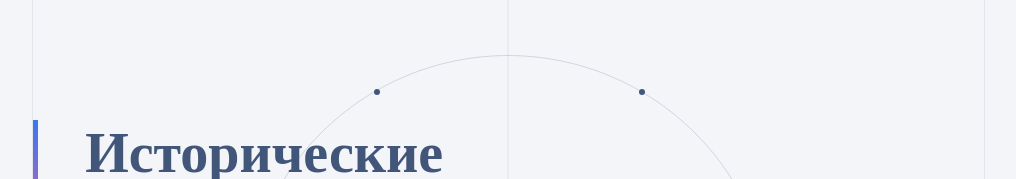
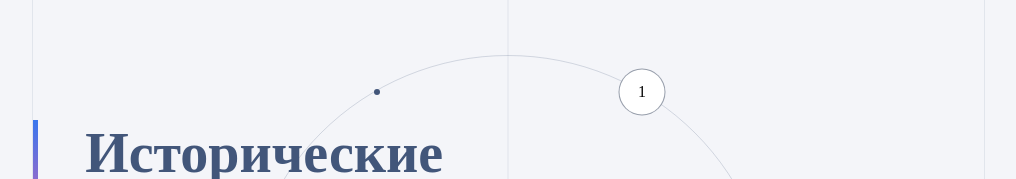
Before and after one commit to Valeriy8500/history-slider-app, a React (Create React App) app: page / in a window 1280 px wide. Shown: the top 179 px of the page, without its empty margins (186-1202 px from the left). Built offline with nearby package versions, Linux system fonts and the light colour scheme.

Commit message:
feat: реализовал смену слайдов на круге по кнопке

```diff
--- a/src/components/slider/slider.scss
+++ b/src/components/slider/slider.scss
@@ -106,6 +106,16 @@
   opacity: 1;
 }
 
+.point:nth-child(1)::before {
+  opacity: 1;
+  width: 45px;
+  height: 45px;
+}
+
+.point:nth-child(1):hover {
+  transform: none;
+}
+
 .switches-container {
   margin-left: 5%;
   width: 150px;
@@ -149,18 +159,17 @@
   padding-left: 5%;
   padding-right: 5%;
   position: relative;
+  z-index: 999;
 }
 
-.fade-in {
+.slider-container-fade-in {
   opacity: 1;
   transition: opacity 0.5s ease-in-out;
-  /* Плавная анимация появления */
 }
 
-.fade-out {
+.slider-container-fade-out {
   opacity: 0;
   transition: opacity 0.5s ease-in-out;
-  /* Плавная анимация исчезновения */
 }
 
 .swiper {
--- a/src/components/slider/slider.tsx
+++ b/src/components/slider/slider.tsx
@@ -9,10 +9,26 @@ import { ReactElement, useEffect, useState } from 'react';
 import './slider.scss';
 
 export const Slider = (): ReactElement => {
+  const [slideInfoArr, setSlideInfoArr] = useState(slideInfo);
   const [slideState, setSlideState] = useState(slideInfo[0]);
   const [currStartDate, setCurrStartDate] = useState(Number(slideState.startDate));
   const [currEndDate, setCurrEndDate] = useState(Number(slideState.endDate));
   const [sliderAnimation, setSliderAnimation] = useState(true);
+  const [pointsPosition, setPointsPosition] = useState<any>([]);
+
+  useEffect(() => {
+    let arr: Object[] = [];
+
+    slideInfo.forEach((item) => {
+      const angle = (item.numForCircle / numPoints) * 2 * Math.PI;
+      const x = centerX + radius * Math.cos(angle);
+      const y = centerY + radius * Math.sin(angle);
+
+      arr = [...arr, { x, y, id: item.id }];
+    });
+
+    setPointsPosition(arr);
+  }, []);
 
   useEffect(() => {
     if (currStartDate < Number(slideState.startDate)) {
@@ -45,6 +61,45 @@ export const Slider = (): ReactElement => {
     }, 500);
   };
 
+  const onClickRightBtn = () => {
+    let arr: Object[] = [];
+
+    const updatedSlideInfo = slideInfoArr.map((item, index) => {
+      if (index === 0) {
+        return { ...item, numForCircle: slideInfo[slideInfo.length - 1].numForCircle };
+      } else {
+        return { ...item, numForCircle: slideInfo[index - 1].numForCircle };
+      }
+    });
+
+    const firstEl = updatedSlideInfo[0];
+    updatedSlideInfo.push(firstEl);
+    updatedSlideInfo.shift();
+
+    setSlideInfoArr(updatedSlideInfo);
+
+    updatedSlideInfo.forEach((item) => {
+      const angle = (item.numForCircle / numPoints) * 2 * Math.PI;
+      const x = centerX + radius * Math.cos(angle);
+      const y = centerY + radius * Math.sin(angle);
+
+      arr = [...arr, { x, y, id: item.id }];
+    });
+
+    setPointsPosition(arr);
+
+    onSliderAnimation();
+    setTimeout(() => {
+      setSlideState((prev) => {
+        if (prev.id === 6) {
+          return slideInfo.filter((i) => i.id === 1)[0];
+        } else {
+          return slideInfo.filter((i) => i.id === prev.id + 1)[0];
+        }
+      });
+    }, 500);
+  };
+
   const onClickLeftBtn = () => {
     onSliderAnimation();
     setTimeout(() => {
@@ -58,40 +113,23 @@ export const Slider = (): ReactElement => {
     }, 500);
   }
 
-  const onClickRightBtn = () => {
-    onSliderAnimation();
-    setTimeout(() => {
-      setSlideState((prev) => {
-        if (prev.id === 6) {
-          return slideInfo.filter((i) => i.id === 1)[0];
-        } else {
-          return slideInfo.filter((i) => i.id === prev.id + 1)[0];
-        }
-      });
-    }, 500);
-  };
-
-  const points = slideInfo.map((item, index) => {
-    const angle = (index / numPoints) * 2 * Math.PI;
-    const x = centerX + radius * Math.cos(angle);
-    const y = centerY + radius * Math.sin(angle);
-
-    return (
-      <div
-        key={item.id}
-        className="point"
-        style={{ left: `${x}px`, top: `${y}px` }}
-        id={String(item.id)}
-        onClick={() => onPointClick(item.id)}
-      ></div>
-    );
-  });
-
   return (
     <div className='main-content'>
       <div className='circle-container'>
         <div className="circle">
-          {points}
+          <div className='point-container'>
+            {pointsPosition.map((item: { x: number, y: number, id: number }) => {
+              return (
+                <div
+                  key={item.id}
+                  className="point"
+                  style={{ left: `${item.x}px`, top: `${item.y}px` }}
+                  id={String(item.id)}
+                  onClick={() => onPointClick(item.id)}
+                ></div>
+              );
+            })}
+          </div>
           <div
             className="circle-date-container"
           >
@@ -115,7 +153,12 @@ export const Slider = (): ReactElement => {
         </div>
       </div>
 
-      <div className={sliderAnimation ? 'slider-container fade-in' : 'slider-container fade-out'}>
+      <div
+        className={
+          sliderAnimation ? 'slider-container slider-container-fade-in'
+            : 'slider-container slider-container-fade-out'
+        }
+      >
         <Swiper
           modules={[Navigation]}
           spaceBetween={50}
--- a/src/constans/constans.ts
+++ b/src/constans/constans.ts
@@ -4,6 +4,7 @@ export const slideInfo = [
     name: 'Литература',
     startDate: '1992',
     endDate: '1997',
+    numForCircle: 5,
     events: [
       {
         date: '1992',
@@ -36,6 +37,7 @@ export const slideInfo = [
     name: 'Наука',
     startDate: '2015',
     endDate: '2022',
+    numForCircle: 6,
     events: [
       {
         date: '2015',
@@ -56,6 +58,7 @@ export const slideInfo = [
     name: 'Кино',
     startDate: '1987',
     endDate: '1991',
+    numForCircle: 7,
     events: [
       {
         date: '1987',
@@ -84,6 +87,7 @@ export const slideInfo = [
     name: 'Литература',
     startDate: '1992',
     endDate: '1997',
+    numForCircle: 8,
     events: [
       {
         date: '1992',
@@ -116,6 +120,7 @@ export const slideInfo = [
     name: 'Наука',
     startDate: '2015',
     endDate: '2022',
+    numForCircle: 9,
     events: [
       {
         date: '2015',
@@ -136,6 +141,7 @@ export const slideInfo = [
     name: 'Кино',
     startDate: '1987',
     endDate: '1991',
+    numForCircle: 10,
     events: [
       {
         date: '1987',
```
